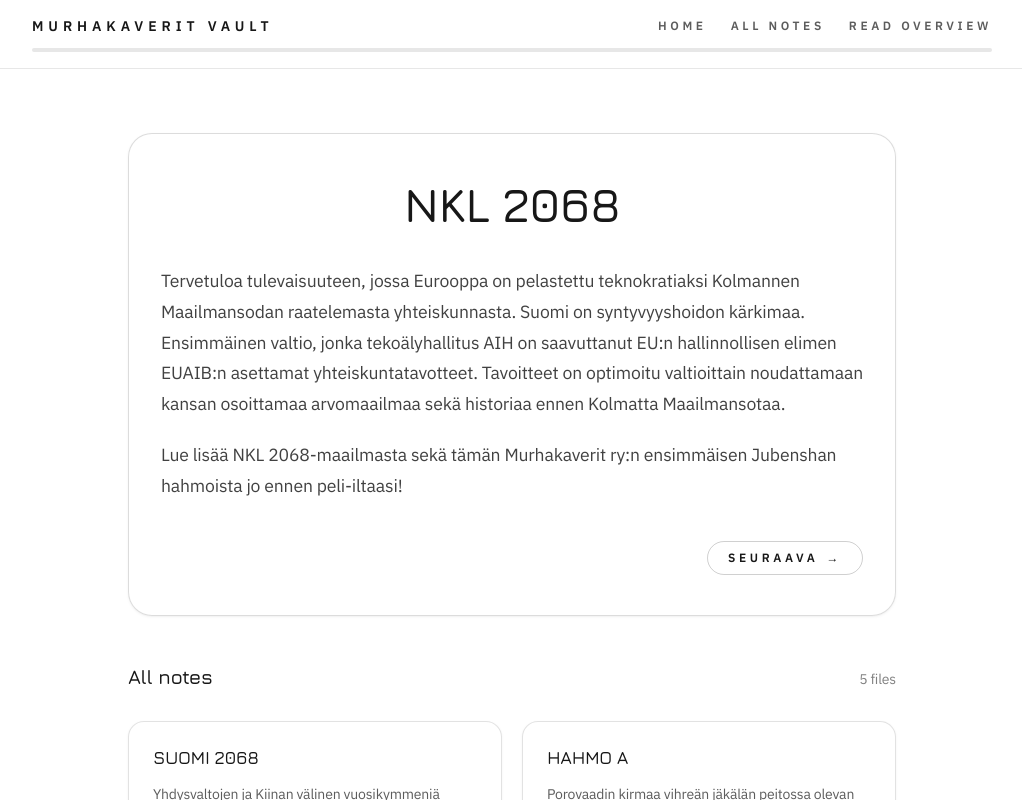
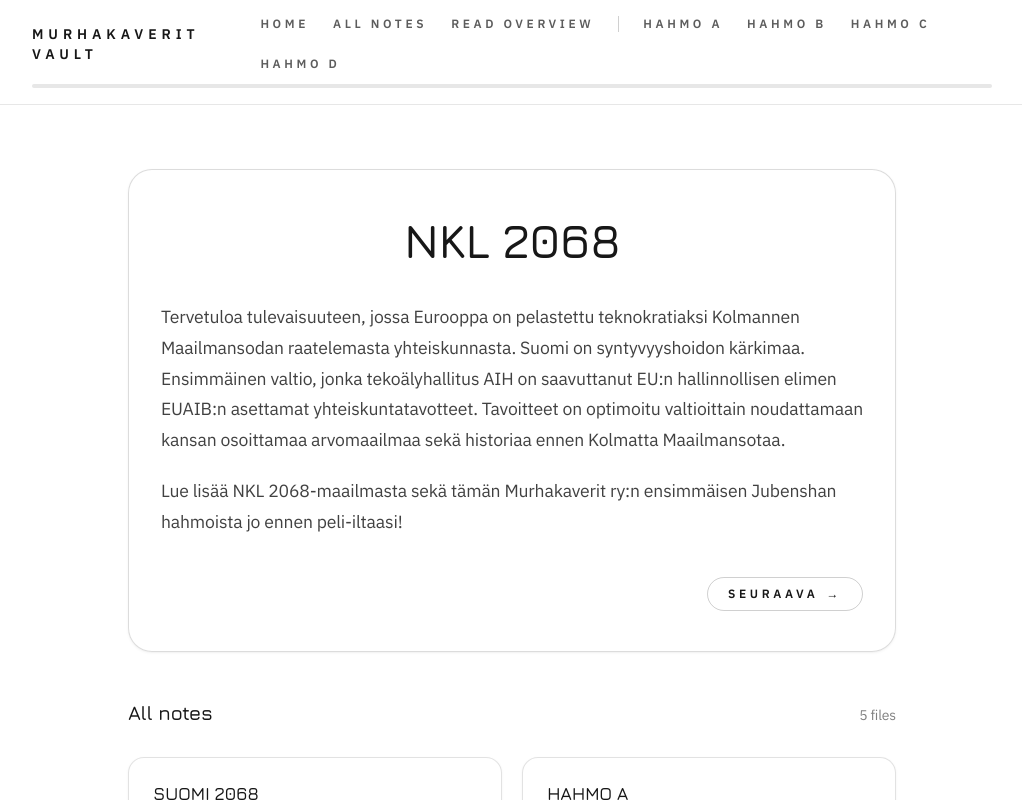
Before and after one commit to Laged/murhakaverit-chatgpt, a Next.js app: page / in a window 1280 px wide. Shown: the top 800 px of the page, without its empty margins (128-1150 px from the left). Built offline with nearby package versions, Linux system fonts and the light colour scheme.

Commit message:
feat: surface character shortcuts in header

```diff
--- a/src/components/site-header.tsx
+++ b/src/components/site-header.tsx
@@ -37,11 +37,29 @@ function buildNavItems(slug?: string): NavItem[] {
   return items;
 }
 
+type CharacterNavItem = {
+  label: string;
+  href: string;
+};
+
+function buildCharacterItems(
+  summaries: Awaited<ReturnType<typeof getNoteSummaries>>,
+): CharacterNavItem[] {
+  return summaries
+    .filter((summary) => /^hahmo\s/i.test(summary.title))
+    .sort((a, b) => a.slug.localeCompare(b.slug))
+    .map((summary) => ({
+      label: summary.title,
+      href: `/notes/${summary.slug}`,
+    }));
+}
+
 export async function SiteHeader() {
   const summaries = await getNoteSummaries();
   const overviewSlug = summaries.find((note) => note.slug.startsWith("1/0"))
     ?.slug;
   const navItems = buildNavItems(overviewSlug ?? summaries[0]?.slug);
+  const characterItems = buildCharacterItems(summaries);
 
   return (
     <header className="sticky top-0 z-50 border-b border-foreground/10 bg-background/80 backdrop-blur">
@@ -53,7 +71,7 @@ export async function SiteHeader() {
           >
             {SITE_NAV_LABEL}
           </Link>
-          <nav className="flex items-center gap-4 text-xs font-semibold uppercase tracking-[0.3em] text-foreground/70 sm:gap-6">
+          <nav className="flex flex-wrap items-center gap-4 text-xs font-semibold uppercase tracking-[0.3em] text-foreground/70 sm:gap-6">
             {navItems.map((item) => (
               <Link
                 key={
@@ -67,6 +85,18 @@ export async function SiteHeader() {
                 {item.label}
               </Link>
             ))}
+            {characterItems.length > 0 && (
+              <span className="hidden h-4 w-px bg-foreground/20 sm:block" aria-hidden />
+            )}
+            {characterItems.map((item) => (
+              <Link
+                key={item.href}
+                href={item.href}
+                className="transition hover:text-foreground"
+              >
+                {item.label}
+              </Link>
+            ))}
           </nav>
         </div>
         <ScrollProgress />
```
Lines whose indentation alone changed are shown as unchanged.
